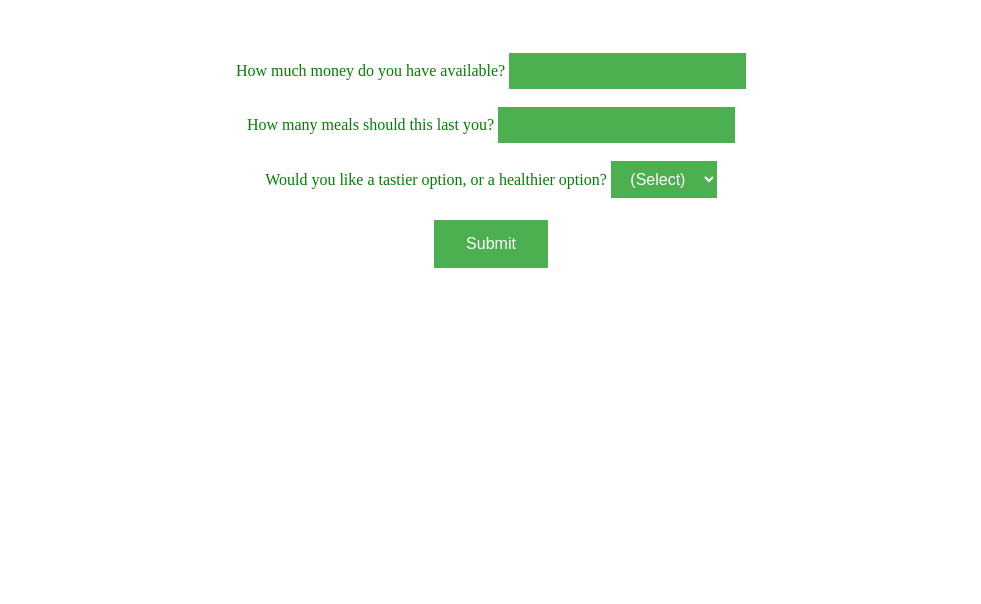
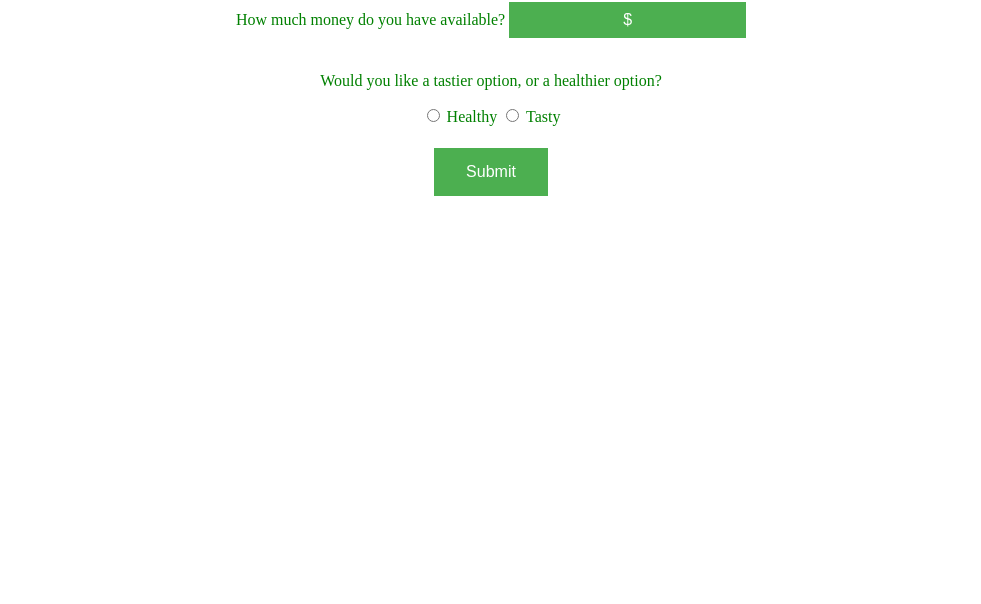
Before and after one commit to Smack11231/finals, a plain HTML site: page index.html in a window 1280 px wide. Shown: the part 196-800 px from the top of the page, without its empty margins (149-1130 px from the left). Drawn offline with Linux system fonts and the light colour scheme.

Commit message:
index.html and some js

```diff
--- a/finals.css
+++ b/finals.css
@@ -32,6 +32,6 @@ input, select {
     font-size: 16px;
 }
 
-label {
+label, p, span {
     color: green;
 }
--- a/finals.js
+++ b/finals.js
@@ -0,0 +1,24 @@
+document.getElementById('money').value = "$";
+function sub() {
+    var money = document.getElementById("money").value;
+    var healthy = document.getElementById("healthy");
+    var tasty = document.getElementById("tasty");
+
+    if(healthy.checked==true)
+        alert("you have selected healthy");
+    else if(tasty.checked==true)
+        alert("you have selected tasty");
+    else
+        alert("Please select a healthy or tasty Option.");
+}
+
+// function ready() {
+//     submit.onclick = function() {
+
+//         // let elem = document.createElement('p');
+//         // elem.innerHTML= "Huzzah";
+//         // button.append(elem);
+//     }
+// }
+
+// document.addEventListener("DOMContentLoaded", ready);
--- a/index.html
+++ b/index.html
@@ -4,27 +4,22 @@
     <meta charset="UTF-8">
     <meta name="viewport" content="width=device-width, initial-scale=1.0">
     <meta http-equiv="X-UA-Compatible" content="ie=edge">
-    <title>Lunch Calculator</title>
+    <title>Random Lunch Calculator</title>
     <link rel="stylesheet" href="finals.css">
-    <h1 style="font-size:100px; color:green;">Lunch Calculator</h1>
+    <h1 style="font-size:80px; color:green;">Random Lunch Calculator</h1>
 </head>
 <body>
-    <script src="finals.js"></script>
     <form name="lunch">
         <label for="money">How much money do you have available?</label>
-        <input type="text" name="money" class="button1">
+        <input id = "money" name="money" class="button1">
         <br><br>
-        <label for="meals">How many meals should this last you?</label>
-        <input type="text" name="meals" class="button1">
+        <p>Would you like a tastier option, or a healthier option?</p>
+        <input id="healthy" name="preference" class="button1" type="radio"> <span>Healthy</span>
+        <input id="tasty" name="preference" class="button1" type="radio"> <span>Tasty</span>
         <br><br>
-        <label for="preference">Would you like a tastier option, or a healthier option?</label>
-        <select name="preference" class="button1">
-            <option value="select">(Select)</option>
-            <option value="healthy">Healthy</option>
-            <option value="tasty">Tasty</option>
-        </select>
-        <br><br>
-        <button class="button button1">Submit</button>
+        <button onclick="sub()" id="submit" class="button button1">Submit</button>
+        <p id="result"></p>
     </form>
+    <script src="finals.js"></script>
 </body>
 </html>
```
